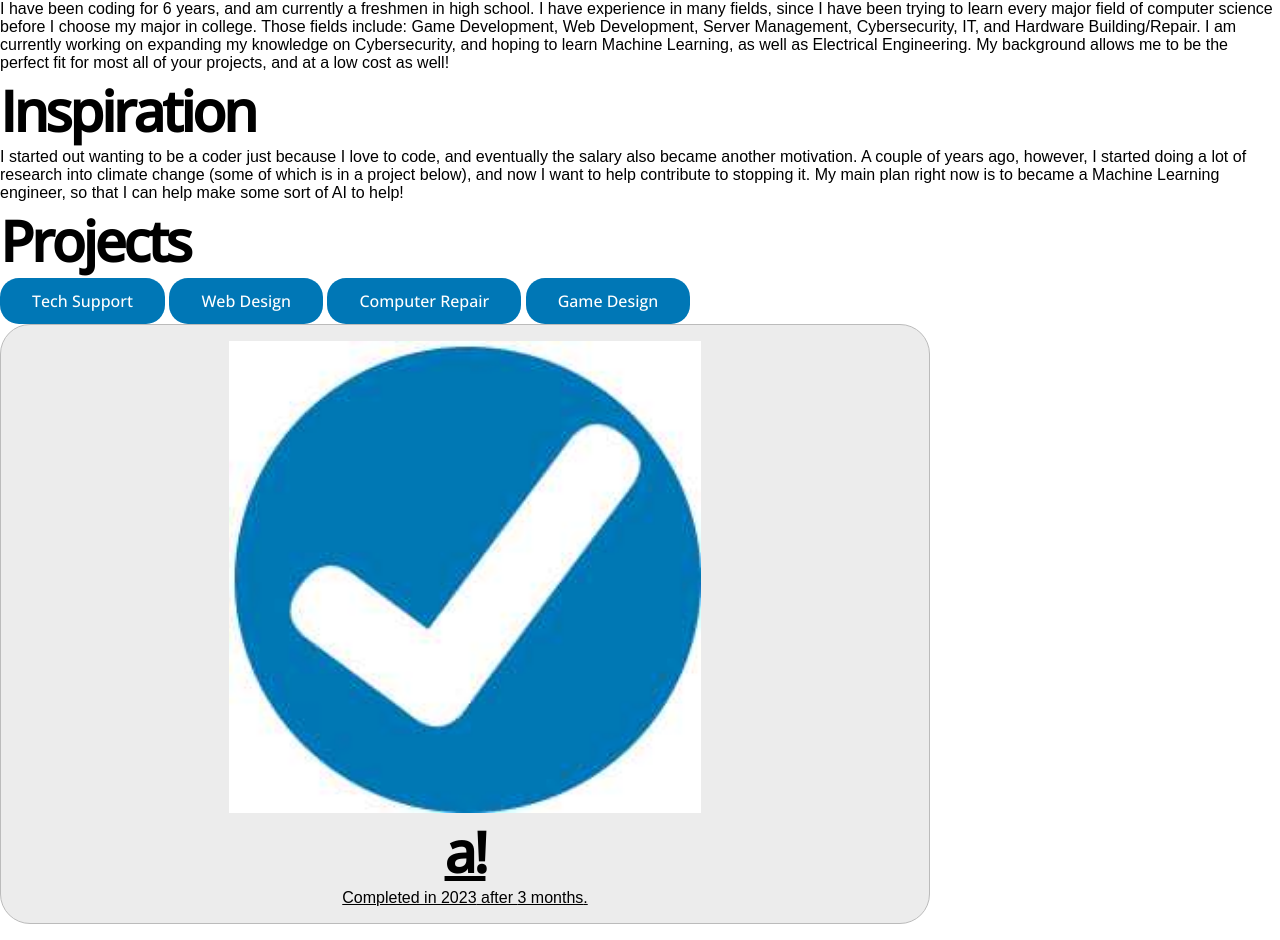
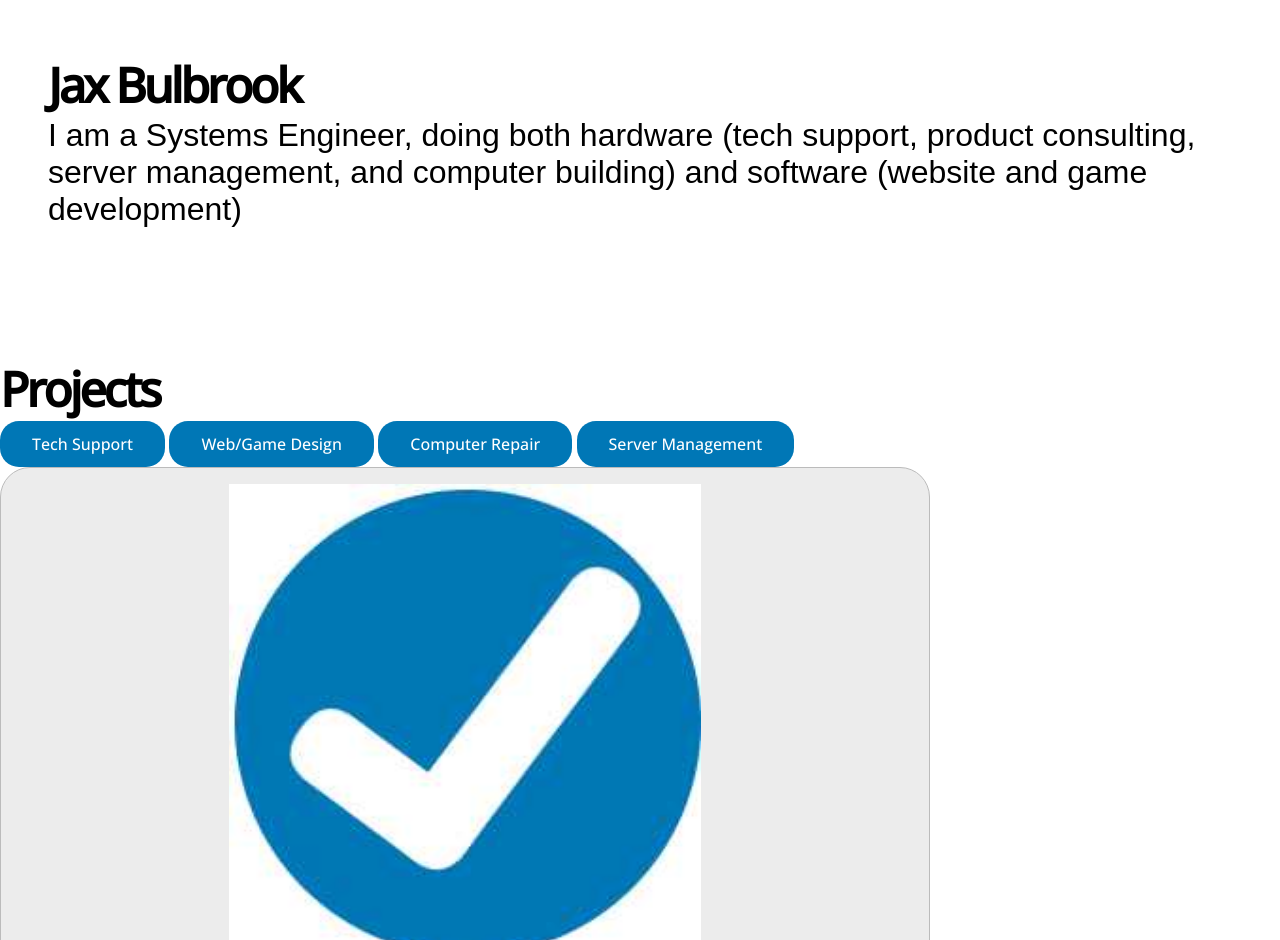
Before and after one commit to Jax-Hax/ComputerKidVA, a SvelteKit app: page /about in a window 1280 px wide. Shown: the part 232-1172 px from the top of the page. Built offline with nearby package versions, Linux system fonts and the light colour scheme; a web font is replaced by a local one.

Commit message:
adding projects and realized i need to build other

```diff
--- a/src/routes/about/+page.svelte
+++ b/src/routes/about/+page.svelte
@@ -13,7 +13,7 @@
       projects = compRepair;
     }
     else{
-      projects = gameDev;
+      projects = server;
     }
 	}
 	/**
@@ -22,10 +22,10 @@
 
   let compRepair = [
 		{
-			name: 'This website!',
+			name: 'Successfully built and upgraded multiple desktops.',
 			image: '/checkmark(1).jpg',
-			time: '3 months',
-			dateFinished: 2023,
+			time: '2 days each',
+			dateFinished: 2020-22,
 			link: 'https://computerkidva.com',
 			description: 'A website for my small business.'
 		}
@@ -50,7 +50,7 @@
 			description: 'A website for my small business.'
 		}
 	];
-  let gameDev = [
+  let server = [
 		{
 			name: 'c!',
 			image: '/checkmark(1).jpg',
@@ -62,29 +62,15 @@
 	];
   let projects = techSupport;
 </script>
-
-<h1>Background</h1>
-<p>
-	I have been coding for 6 years, and am currently a freshmen in high school. I have experience in
-	many fields, since I have been trying to learn every major field of computer science before I
-	choose my major in college. Those fields include: Game Development, Web Development, Server
-	Management, Cybersecurity, IT, and Hardware Building/Repair. I am currently working on expanding
-	my knowledge on Cybersecurity, and hoping to learn Machine Learning, as well as Electrical Engineering. My background allows me to be
-	the perfect fit for most all of your projects, and at a low cost as well!
-</p>
-<h1>Inspiration</h1>
-<p>
-	I started out wanting to be a coder just because I love to code, and eventually the salary also became
-	another motivation. A couple of years ago, however, I started doing a lot of research into climate
-	change (some of which is in a project below), and now I want to help contribute to stopping it.
-	My main plan right now is to became a Machine Learning engineer, so that I can help make some sort
-	of AI to help!
-</p>
+<section id="aboutMeHeader">
+<h1>Jax Bulbrook</h1>
+<p>I am a Systems Engineer, doing both hardware (tech support, product consulting, server management, and computer building) and software (website and game development)</p>
+</section>
 <h1>Projects</h1>
 <button on:click={() => setProject(0)}>Tech Support</button>
-<button on:click={() => setProject(1)}>Web Design</button>
+<button on:click={() => setProject(1)}>Web/Game Design</button>
 <button on:click={() => setProject(2)}>Computer Repair</button>
-<button on:click={() => setProject(3)}>Game Design</button>
+<button on:click={() => setProject(3)}>Server Management</button>
 <section id="Grid">
 	{#each projects as project}
 		<a href={project.link} target="”_blank”"
@@ -98,6 +84,15 @@
 </section>
 
 <style>
+  #aboutMeHeader{
+    padding: 8em 3em;
+  }
+  p{
+    font-size: 2rem;
+  }
+  h1{
+    font-size: 3rem;
+  }
 	#Grid {
 		display: grid;
 		gap: 1rem;
```
